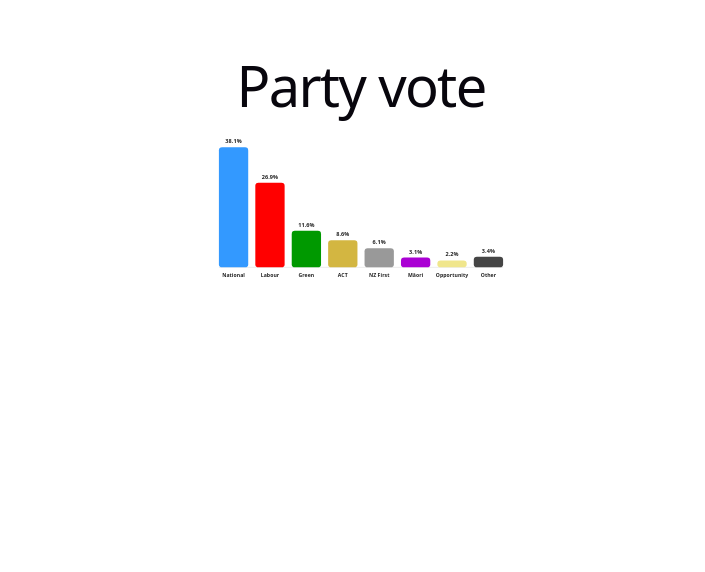
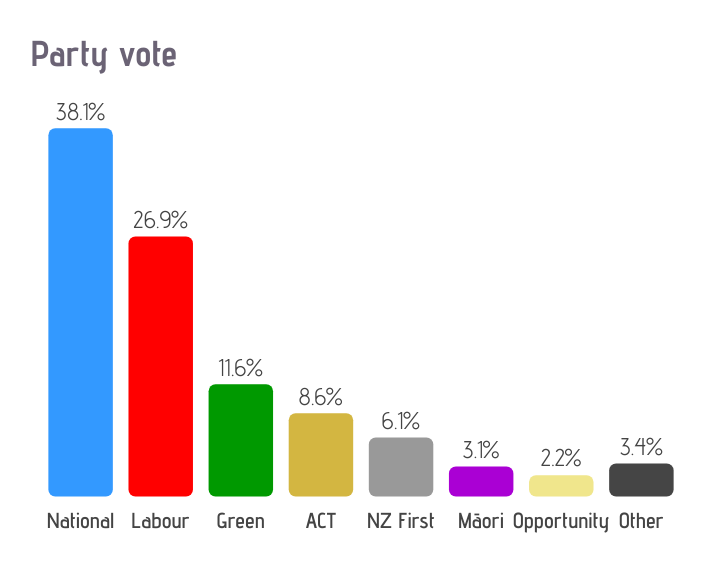
Before and after one commit to ConradAML/nz-election-dashboard, a React app in the folder myapp/: page / in a window 1280 px wide. Shown: the top 572 px of the page, without its empty margins (279-984 px from the left). Built offline with nearby package versions, Linux system fonts and the light colour scheme; the HTML template or start-up script is replaced by a standard one.

Commit message:
new charts

```diff
--- a/myapp/src/App.jsx
+++ b/myapp/src/App.jsx
@@ -13,9 +13,17 @@ const partyData = [
 
 export default function App() {
   return (
-    <main style={{ maxWidth: 760, margin: "40px auto", padding: "0 20px" }}>
+    <main
+  style={{
+    width: "100%",
+    maxWidth: 700,
+    margin: "40px auto",
+    padding: "0 20px",
+    boxSizing: "border-box",
+  }}
+>
       <h1>Party vote</h1>
-      <VerticalBarChart data={partyData} />
+      <VerticalBarChart data={partyData} height={560} />
     </main>
   );
 }
--- a/myapp/src/components/VerticalBarChart.jsx
+++ b/myapp/src/components/VerticalBarChart.jsx
@@ -1,6 +1,5 @@
 export default function VerticalBarChart({
   data,
-  width = 760,
   height = 440,
   maxValue,
 }) {
@@ -11,6 +10,7 @@ export default function VerticalBarChart({
     left: 20,
   };
 
+  const width = 760;
   const chartWidth = width - margin.left - margin.right;
   const chartHeight = height - margin.top - margin.bottom;
   const scaleMax = maxValue ?? Math.max(...data.map((item) => item.value), 1);
@@ -25,14 +25,14 @@ export default function VerticalBarChart({
       aria-label="Party vote percentages"
     >
       <g transform={`translate(${margin.left}, ${margin.top})`}>
-        <line
+        {/* <line
           x1="0"
           y1={chartHeight}
           x2={chartWidth}
           y2={chartHeight}
           stroke="#cfcfcf"
           strokeWidth="1"
-        />
+        />*/}
 
         {data.map((item, index) => {
           const x = index * (barWidth + barGap);
@@ -45,9 +45,9 @@ export default function VerticalBarChart({
                 x={x + barWidth / 2}
                 y={y - 10}
                 textAnchor="middle"
-                fontSize="14"
-                fontWeight="600"
-                fill="#222"
+                fontSize="28"
+                fontWeight="400"
+                fill="#444444"
               >
                 {item.value.toFixed(1)}%
               </text>
@@ -63,11 +63,11 @@ export default function VerticalBarChart({
 
               <text
                 x={x + barWidth / 2}
-                y={chartHeight + 24}
+                y={chartHeight + 36}
                 textAnchor="middle"
-                fontSize="13"
+                fontSize="25"
                 fontWeight="600"
-                fill="#222"
+                fill="#444444"
               >
                 {item.label}
               </text>
--- a/myapp/src/index.css
+++ b/myapp/src/index.css
@@ -1,3 +1,5 @@
+@import url('https://fonts.googleapis.com/css2?family=Advent+Pro:ital,wght@0,100..900;1,100..900&display=swap');
+
 :root {
   --text: #6b6375;
   --text-h: #08060d;
@@ -11,8 +13,8 @@
   --shadow:
     rgba(0, 0, 0, 0.1) 0 10px 15px -3px, rgba(0, 0, 0, 0.05) 0 4px 6px -2px;
 
-  --sans: system-ui, 'Segoe UI', Roboto, sans-serif;
-  --heading: system-ui, 'Segoe UI', Roboto, sans-serif;
+  --sans: 'Advent Pro', sans-serif;
+  --heading: 'Advent Pro', sans-serif;
   --mono: ui-monospace, Consolas, monospace;
 
   font: 18px/145% var(--sans);
@@ -29,7 +31,7 @@
     font-size: 16px;
   }
 }
-
+/*
 @media (prefers-color-scheme: dark) {
   :root {
     --text: #9ca3af;
@@ -107,3 +109,4 @@ code {
   padding: 4px 8px;
   background: var(--code-bg);
 }
+*/
```
